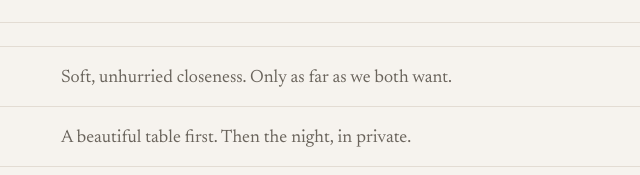
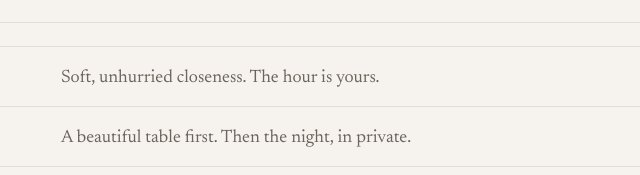
Before and after one commit to lucawpg/lion, a plain HTML site: page index.html in a window 1280 px wide. Shown: the part 2465-2640 px from the top of the page, 435-1075 px from the left. Drawn offline with Linux system fonts and the light colour scheme.

Commit message:
Describe the hour as given, not as a limit.

```diff
--- a/index.html
+++ b/index.html
@@ -59,7 +59,7 @@
       <ul class="offers-list">
         <li>
           <strong>Discreet encounter</strong>
-          <span>Soft, unhurried closeness. Only as far as we both want.</span>
+          <span>Soft, unhurried closeness. The hour is yours.</span>
         </li>
         <li>
           <strong>Dinner date</strong>
```
